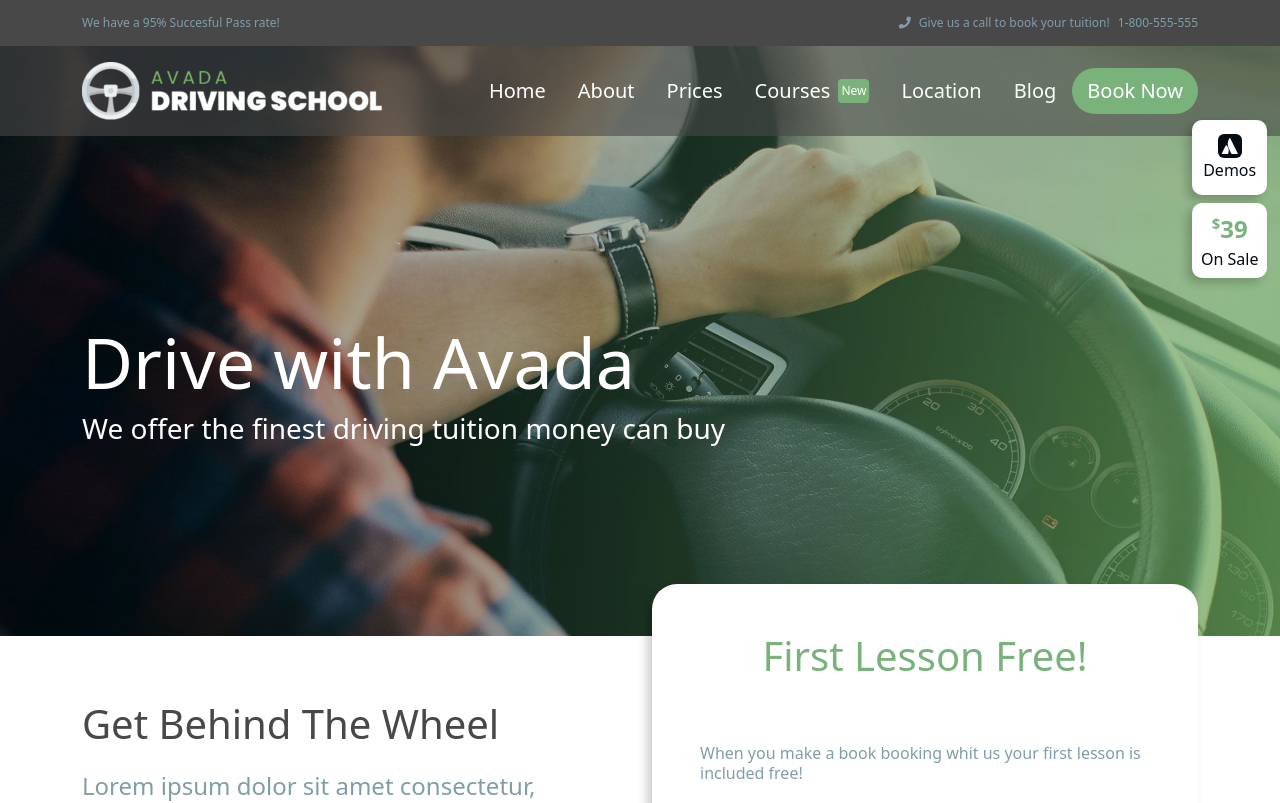
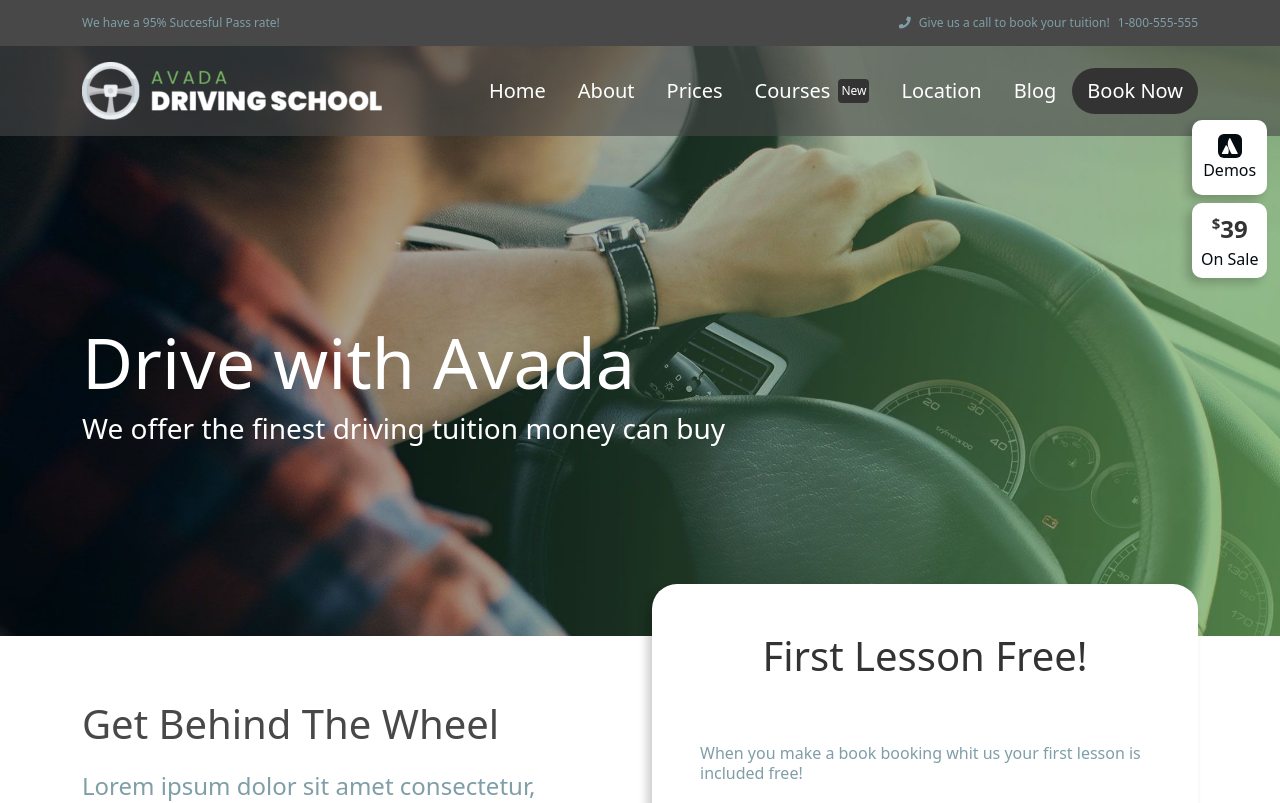
Before and after one commit to Simichus/proj-html-vuejs, a Vue app: page / in a window 1280 px wide. Shown: the top 803 px of the page. Built offline with nearby package versions, Linux system fonts and the light colour scheme.

Commit message:
Cambiato colore

```diff
--- a/src/scss/_vars.scss
+++ b/src/scss/_vars.scss
@@ -1,6 +1,6 @@
 $white: white;
 $main-color: #484848;
-$secondary-color: #79b27b;
+$secondary-color: #333333;
 $black: #040b11;
 $bg-gray: #3f4843;
 $light-gray: #e5e8eb;
```
